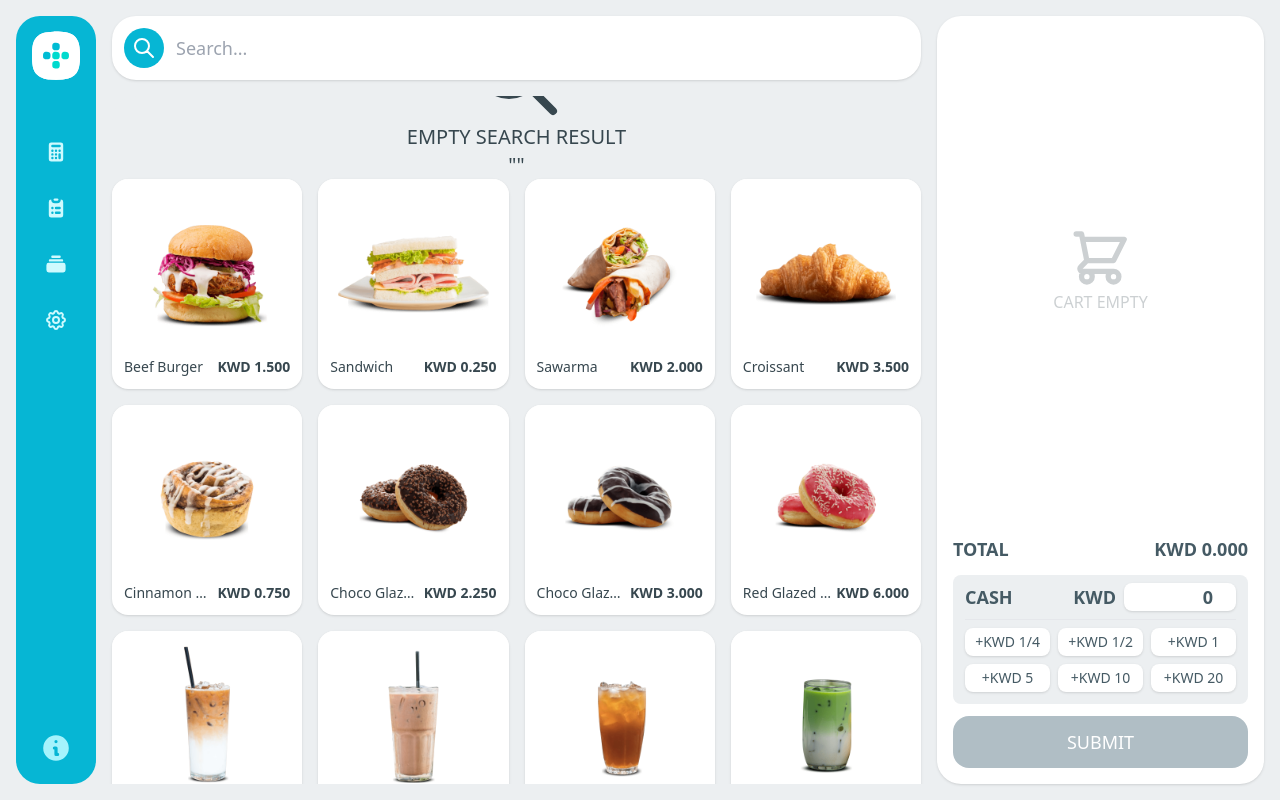
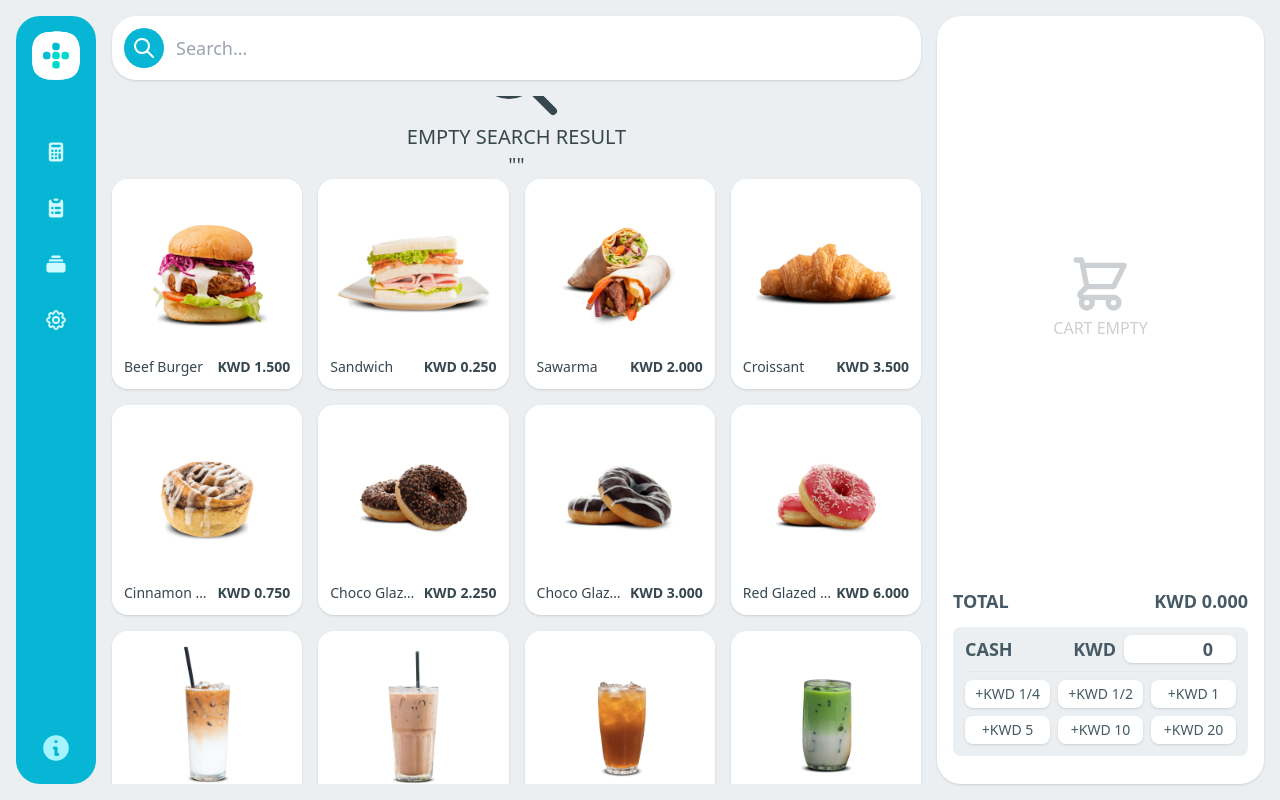
Before and after one commit to Coders-Vision/pos_management, a React (Vite) app: page / in a window 1280 px wide. Built offline with nearby package versions, Linux system fonts and the light colour scheme.

Commit message:
chore. Made Submitable only if there are items on cart

```diff
--- a/src/pages/Dashboard/CartSummary.tsx
+++ b/src/pages/Dashboard/CartSummary.tsx
@@ -241,7 +241,7 @@ function CartSummary() {
             </div>
           </div>
 
-          {change > 0 && (
+          {change > 0 && cartItems.length > 0 && (
             <div className="flex mb-3 text-lg font-semibold bg-cyan-50 text-blue-gray-700 rounded-lg py-2 px-3">
               <div className="text-cyan-800">CHANGE</div>
               <div className="text-right flex-grow text-cyan-600">
@@ -276,7 +276,7 @@ function CartSummary() {
               </svg>
             </div>
           )}
-
+          {cartItems.length > 0 ? (
             <button
               className={`text-white rounded-2xl text-lg w-full py-3 focus:outline-none ${
                 isSubmittable()
@@ -288,6 +288,9 @@ function CartSummary() {
             >
               SUBMIT
             </button>
+          ) : (
+            <></>
+          )}
         </div>
         {/* end of payment info */}
       </div>
```
Lines whose indentation alone changed are shown as unchanged.
